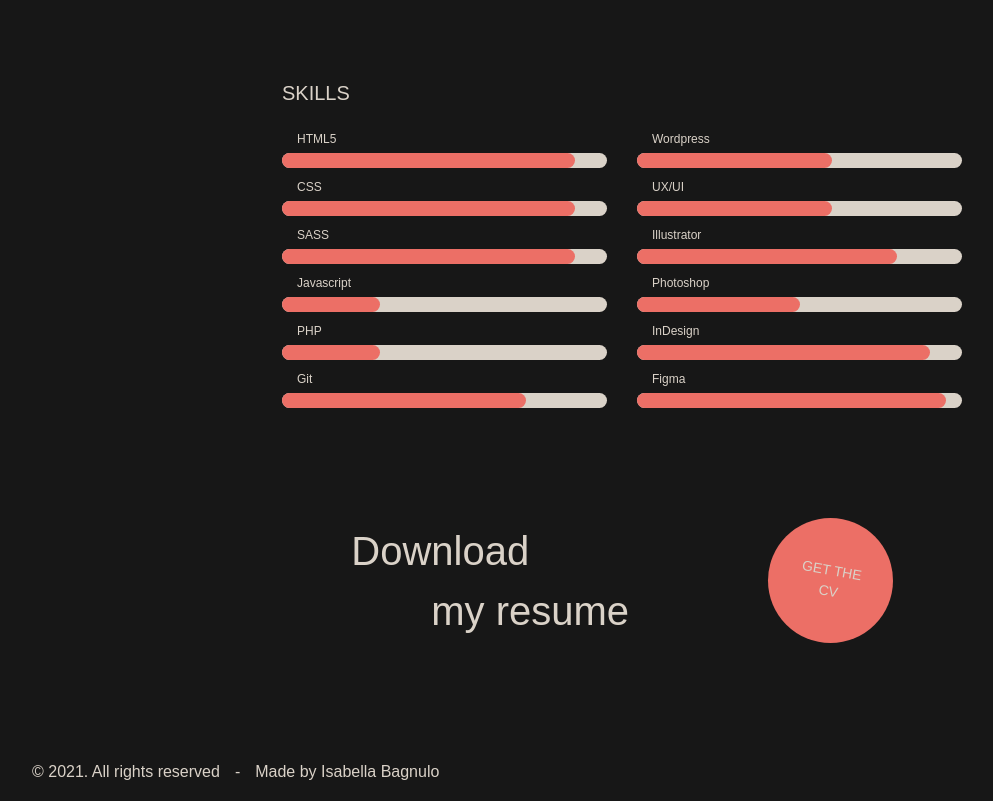
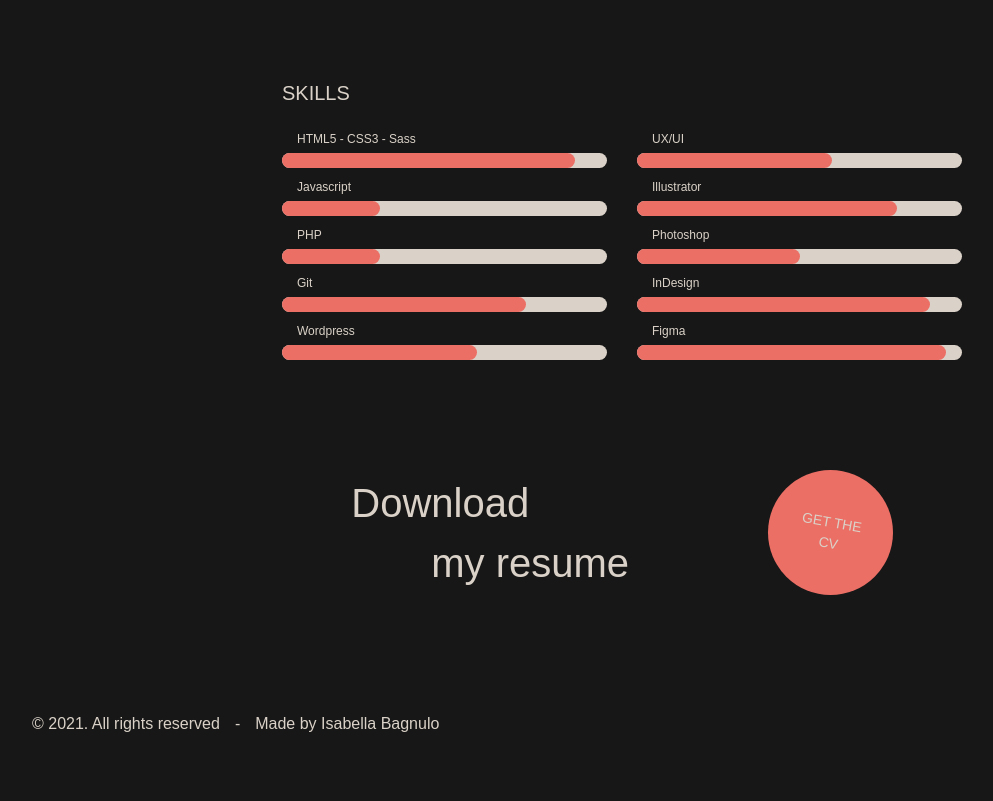
Before and after one commit to isabellabagnulo/portfolioo, a website with bundled scripts: page dist/about.html in a window 1280 px wide. Shown: the part 960-1761 px from the top of the page, without its empty margins (18-1011 px from the left). After the commit the page ends 1713 px from the top, so only its background shows below. Built offline with nearby package versions, Linux system fonts and the light colour scheme; a web font is replaced by a local one.

Commit message:
skill correct

```diff
--- a/dist/about.html
+++ b/dist/about.html
@@ -82,15 +82,7 @@
             <h1>SKILLS</h1>
             <div class="skills-container">
                 <div class="skills">
-                    <p>HTML5</p>
-                    <div class="bar skill">
-                        <div class="bar fill fill-90"></div>
-                    </div>
-                    <p>CSS</p>
-                    <div class="bar skill">
-                        <div class="bar fill fill-90"></div>
-                    </div>
-                    <p>SASS</p>
+                    <p>HTML5 - CSS3 - Sass</p>
                     <div class="bar skill">
                         <div class="bar fill fill-90"></div>
                     </div>
@@ -106,12 +98,12 @@
                     <div class="bar skill">
                         <div class="bar fill fill-75"></div>
                     </div>
-                </div>
-                <div class="skills">
                     <p>Wordpress</p>
                     <div class="bar skill">
                         <div class="bar fill fill-60"></div>
                     </div>
+                </div>
+                <div class="skills">
                     <p>UX/UI</p>
                     <div class="bar skill">
                         <div class="bar fill fill-60"></div>
```
